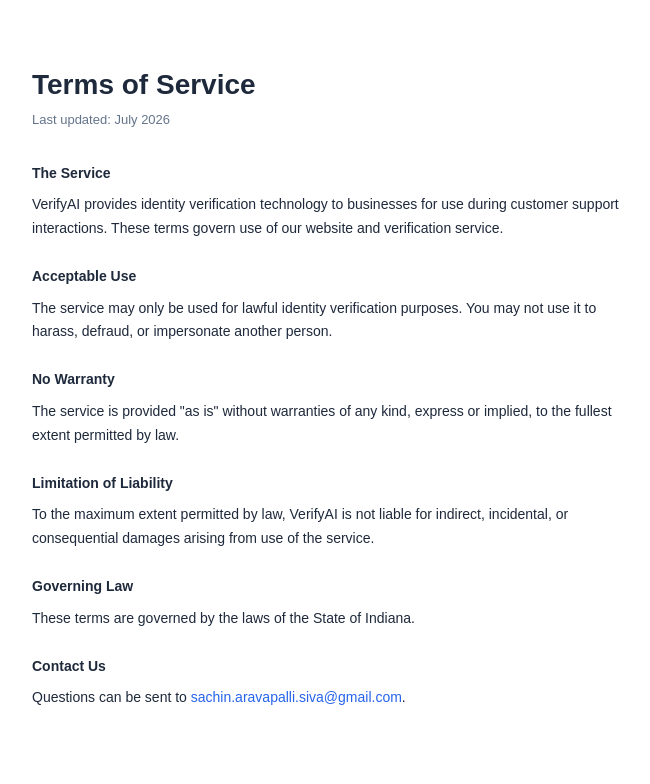
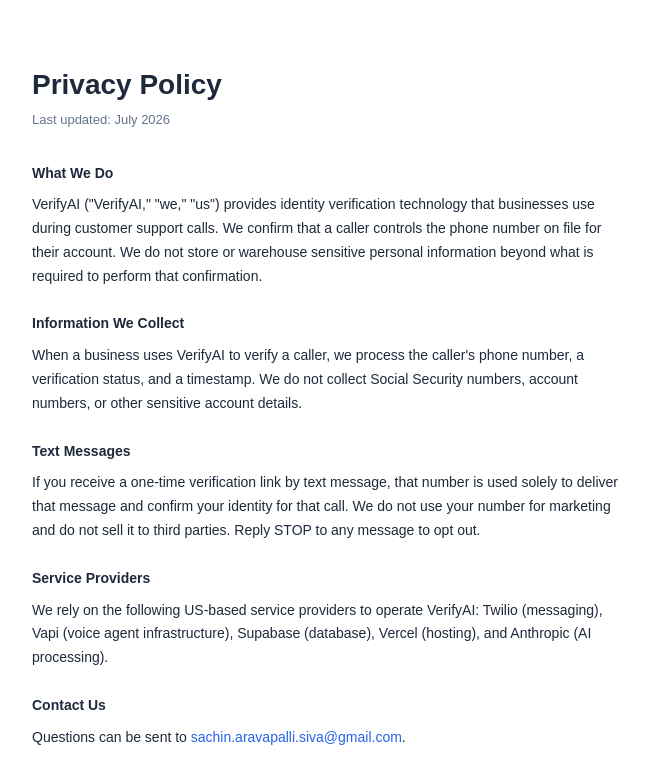
Before and after one commit to sachinaravapallisiva-lab/verifyai, a Next.js app: page /privacy in a window 1280 px wide. Shown: the top 784 px of the page, without its empty margins (312-962 px from the left). Built offline with nearby package versions, Linux system fonts and the light colour scheme.

Commit message:
Update page.tsx

```diff
--- a/app/privacy/page.tsx
+++ b/app/privacy/page.tsx
@@ -1,24 +1,21 @@
-export default function TermsPage() {
+export default function PrivacyPolicyPage() {
   return (
     <main style={{ maxWidth: '640px', margin: '0 auto', padding: '64px 24px', color: '#1E293B' }}>
-      <h1 style={{ fontSize: '28px', fontWeight: 'bold' }}>Terms of Service</h1>
+      <h1 style={{ fontSize: '28px', fontWeight: 'bold' }}>Privacy Policy</h1>
       <p style={{ fontSize: '13px', color: '#64748B', marginTop: '4px' }}>Last updated: July 2026</p>
 
       <div style={{ marginTop: '32px', fontSize: '14px', lineHeight: '1.7' }}>
-        <h2 style={{ fontWeight: '600', marginBottom: '8px' }}>The Service</h2>
-        <p>VerifyAI provides identity verification technology to businesses for use during customer support interactions. These terms govern use of our website and verification service.</p>
+        <h2 style={{ fontWeight: '600', marginBottom: '8px' }}>What We Do</h2>
+        <p>VerifyAI ("VerifyAI," "we," "us") provides identity verification technology that businesses use during customer support calls. We confirm that a caller controls the phone number on file for their account. We do not store or warehouse sensitive personal information beyond what is required to perform that confirmation.</p>
 
-        <h2 style={{ fontWeight: '600', margin: '24px 0 8px' }}>Acceptable Use</h2>
-        <p>The service may only be used for lawful identity verification purposes. You may not use it to harass, defraud, or impersonate another person.</p>
+        <h2 style={{ fontWeight: '600', margin: '24px 0 8px' }}>Information We Collect</h2>
+        <p>When a business uses VerifyAI to verify a caller, we process the caller's phone number, a verification status, and a timestamp. We do not collect Social Security numbers, account numbers, or other sensitive account details.</p>
 
-        <h2 style={{ fontWeight: '600', margin: '24px 0 8px' }}>No Warranty</h2>
-        <p>The service is provided "as is" without warranties of any kind, express or implied, to the fullest extent permitted by law.</p>
+        <h2 style={{ fontWeight: '600', margin: '24px 0 8px' }}>Text Messages</h2>
+        <p>If you receive a one-time verification link by text message, that number is used solely to deliver that message and confirm your identity for that call. We do not use your number for marketing and do not sell it to third parties. Reply STOP to any message to opt out.</p>
 
-        <h2 style={{ fontWeight: '600', margin: '24px 0 8px' }}>Limitation of Liability</h2>
-        <p>To the maximum extent permitted by law, VerifyAI is not liable for indirect, incidental, or consequential damages arising from use of the service.</p>
-
-        <h2 style={{ fontWeight: '600', margin: '24px 0 8px' }}>Governing Law</h2>
-        <p>These terms are governed by the laws of the State of Indiana.</p>
+        <h2 style={{ fontWeight: '600', margin: '24px 0 8px' }}>Service Providers</h2>
+        <p>We rely on the following US-based service providers to operate VerifyAI: Twilio (messaging), Vapi (voice agent infrastructure), Supabase (database), Vercel (hosting), and Anthropic (AI processing).</p>
 
         <h2 style={{ fontWeight: '600', margin: '24px 0 8px' }}>Contact Us</h2>
         <p>Questions can be sent to <a href="mailto:sachin.aravapalli.siva@gmail.com" style={{ color: '#2563EB' }}>sachin.aravapalli.siva@gmail.com</a>.</p>
```
